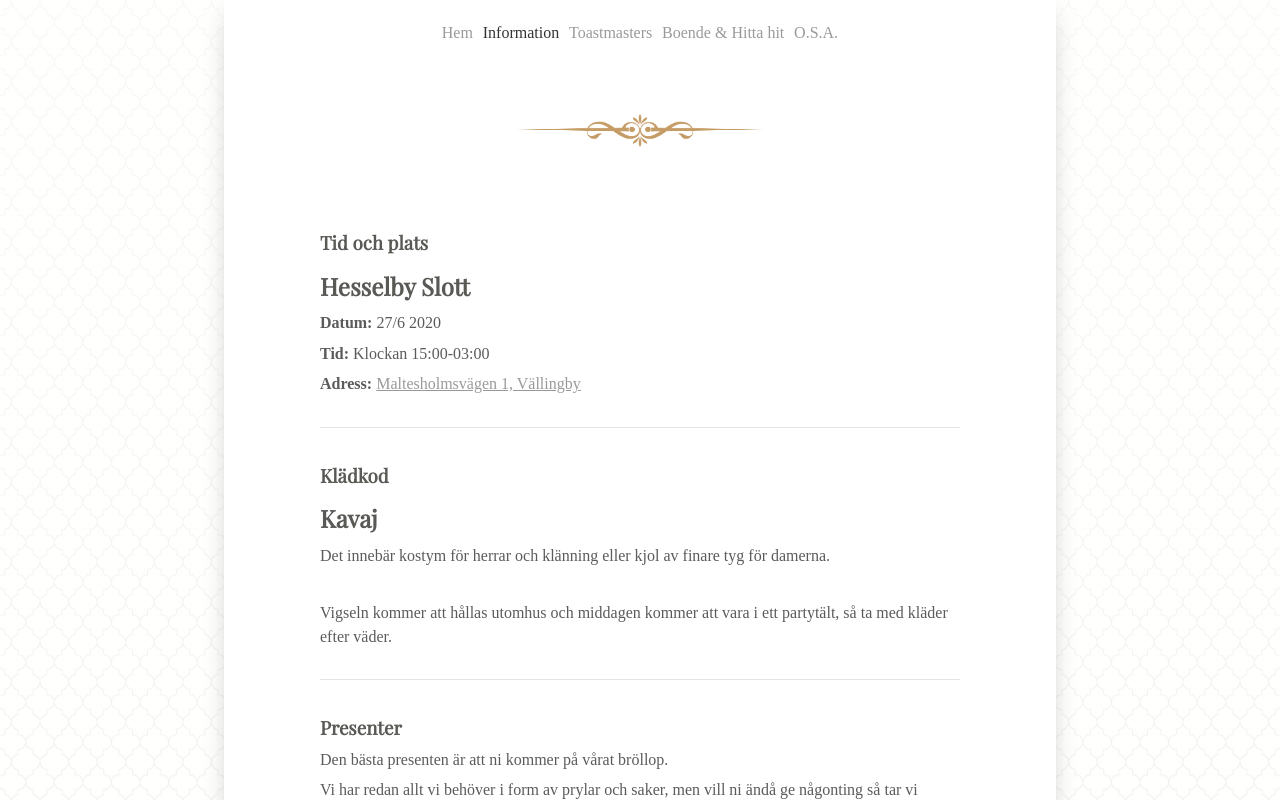
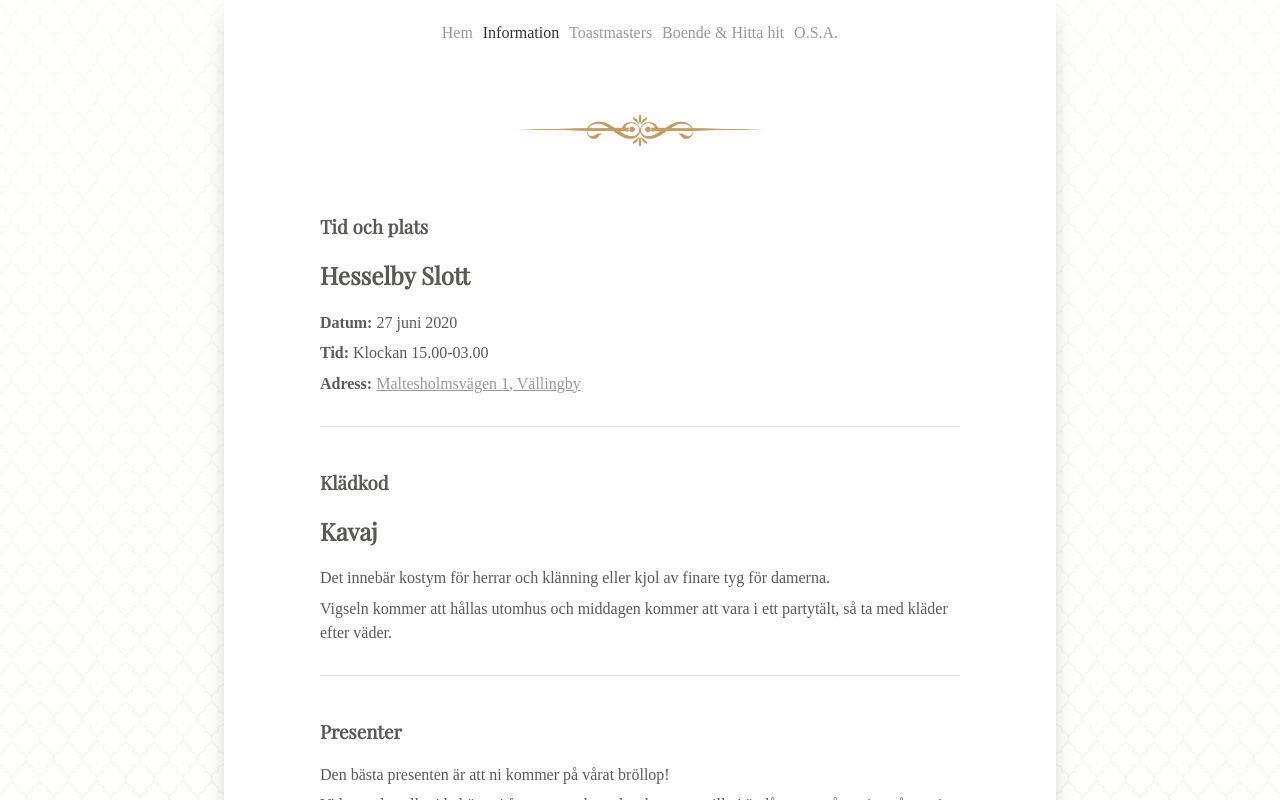
Before and after one commit to jesper-nord/brollop-web, a React (Create React App) app: page /#home in a window 1280 px wide. Both pictures are taken after a click on the item "Information". Shown: the part 600-1400 px from the top of the page. Built offline with nearby package versions, Linux system fonts and the light colour scheme; a web font is replaced by a local one.

Commit message:
update text and styling

```diff
--- a/src/components/link/index.js
+++ b/src/components/link/index.js
@@ -1,10 +1,6 @@
 import React from 'react'
 import './link.css'
 
-export const Link = ({ href, onClick, children, external = false }) => {
-  if (typeof onClick === 'function') {
-    return <button role='link' className='link' onClick={onClick}>{children}</button>
-  } else {
-    return <a href={href} className='link' target={external ? '_blank' : '_self'} rel='noopener noreferrer'>{children}</a>
-  }
+export const Link = ({ href, children, external = false }) => {
+  return <a href={href} className='link' target={external ? '_blank' : '_self'} rel='noopener noreferrer'>{children}</a>
 }
--- a/src/components/presentation/presentation.css
+++ b/src/components/presentation/presentation.css
@@ -34,7 +34,8 @@
 
 @media only screen and (min-width: 640px) {
   .presentation-right {
-    margin: 3em 2em;
+    margin: 0 2em;
+    align-self: center;
   }
 }
 
--- a/src/content/accomondation/index.js
+++ b/src/content/accomondation/index.js
@@ -9,17 +9,26 @@ export const Accomondation = () => {
         <h1>Boende</h1>
         <p>
           Det finns möjlighet att boka övernattning på slottets hotell, och vi blir självklart väldigt glada
-          om ni skulle välja att stanna över natten.
-          På <Link external href='https://www.hesselbyslott.se/hotell/'>Hesselby slotts hemsida</Link> går det att läsa mer om rummen och boka.
+          om ni skulle välja att stanna över natten och sedan äta frukost tillsammans.
+          För att boka rum mailar ni till <Link href='mailto:stay@hesselbyslott.se'>stay@hesselbyslott.se</Link> eller ringer <Link href='tel:+4684455140'>08 445 51 40</Link>.
+          Uppge att ni är inbjudna till vårt bröllop så hjälper de er med bokningen. Incheckning sker klockan 15.00.
+        </p>
+        <p>På <Link external href='https://www.hesselbyslott.se/'>Hesselby slotts hemsida</Link> kan ni läsa mer om slottet och rummen.</p>
+      </section>
+      <section className='section'>
+        <h1>Hitta hit</h1>
+        <h2>Tunnelbana</h2>
+        <p>
+          Det tar 5-10 minuter att gå från Johannelunds tunnelbanestation.
+          Gå längs spårets riktning över bron och sedan ner till höger, gå under bron och fortsätt rakt fram över vägen. Första gatan till vänster leder in till slottsområdet.
+        </p>
+        <h2>Bil</h2>
+        <p>
+          Gästparkering för gäster till slottet finns på två ställen vid infarten till slottet.
         </p>
       </section>
       <section className='section'>
-        <h1>Hitta hit</h1>
         <p>
-          Det tar ca 7 minuter att gå från Johannelunds tunnelbanestation.
-          Gå längs spårets riktning över bron och sedan ner till höger, under bron och fortsätt längs vägen. Ni ser slottet och det är även skyltat.
-        </p>
-        <br />
           <iframe
             src='https://www.google.com/maps/embed?pb=!1m14!1m8!1m3!1d8132.179561869568!2d17.854755!3d59.3655897!3m2!1i1024!2i768!4f13.1!3m3!1m2!1s0x0%3A0xdd0303435f53f7ec!2sHesselby%20Slott!5e0!3m2!1ssv!2sse!4v1580044827451!5m2!1ssv!2sse'
             frameBorder='0'
@@ -27,6 +36,7 @@ export const Accomondation = () => {
             height='420px'
             title='Karta Hesselby Slott'
           />
+        </p>
       </section>
     </div>
   )
--- a/src/content/content.css
+++ b/src/content/content.css
@@ -2,6 +2,17 @@
   display: flex;
   flex-direction: column;
   align-items: center;
+}
+
+.content .section {
+  width: 100%;
+  text-align: left;
+  padding: 1.5em 0;
+  border-bottom: 1px solid #e4e4e4;
+}
+
+.content .section:first-of-type {
+  padding-top: 0;
 }
 
 .img-text {
@@ -9,10 +20,3 @@
   font-style: italic;
   font-size: 0.85em;
 }
-
-.section {
-  width: 100%;
-  text-align: left;
-  padding: 1.5em 0;
-  border-bottom: 1px solid #e4e4e4;
-}
--- a/src/content/home/index.js
+++ b/src/content/home/index.js
@@ -6,10 +6,11 @@ import us from '../../images/us@0.15.jpeg'
 export const Home = () => {
   return (
     <div className='content'>
-      <h1>Vi gifter oss! Välkomna att fira och dela vår kärlek.</h1>
-      <p>Vi hoppas att träffa er i juni. På den här sidan hittar ni all information ni behöver inför bröllopet.</p>
+      <h1>Välkommen till Ulrika och Jespers bröllop!</h1>
+      <p>Vi hoppas att ni vill fira och dela vår kärlek i juni, när Forsgren och Lehtinen blir Nord.</p>
+      <p>På den här sidan hittar ni all information ni behöver inför bröllopet.</p>
       <img src={us} className='us image-border' alt='Jesper och Ulrika, 2/5 2019' />
-      <p className='img-text'>New York 2/5 2019, dagen då vi förlovade oss</p>
+      <p className='img-text'>New York 2/5 2019, dagen då vi förlovade oss.</p>
     </div>
   )
 }
--- a/src/content/information/index.js
+++ b/src/content/information/index.js
@@ -8,24 +8,21 @@ export const Information = () => {
       <section className='section'>
         <h1>Tid och plats</h1>
         <h2>Hesselby Slott</h2>
-        <p><strong>Datum:</strong> 27/6 2020</p>
-        <p><strong>Tid:</strong> Klockan 15:00-03:00</p>
+        <p><strong>Datum:</strong> 27 juni 2020</p>
+        <p><strong>Tid:</strong> Klockan 15.00-03.00</p>
         <p><strong>Adress:</strong> <Link external href='https://goo.gl/maps/grChjctvGP1JHGzq9'>Maltesholmsvägen 1, Vällingby</Link></p>
       </section>
       <section className='section'>
         <h1>Klädkod</h1>
         <h2>Kavaj</h2>
         <p>Det innebär kostym för herrar och klänning eller kjol av finare tyg för damerna.</p>
-        <br />
         <p>Vigseln kommer att hållas utomhus och middagen kommer att vara i ett partytält, så ta med kläder efter väder.</p>
       </section>
       <section className='section'>
         <h1>Presenter</h1>
+        <p>Den bästa presenten är att ni kommer på vårat bröllop!</p>
         <p>
-          Den bästa presenten är att ni kommer på vårat bröllop.
-        </p>
-        <p>
-          Vi har redan allt vi behöver i form av prylar och saker, men vill ni ändå ge någonting så tar vi tacksamt emot bidrag till vår smekmånad.
+          Vi har redan allt vi behöver i form av prylar och saker, men vill ni ändå ge oss någonting så tar vi tacksamt emot bidrag till vår smekmånad.
           Det går bra att överföra till konto <strong>9252 5138791</strong> (SBAB) och kontanter går förstås också bra.
         </p>
       </section>
--- a/src/content/rsvp/index.js
+++ b/src/content/rsvp/index.js
@@ -6,8 +6,8 @@ export const RSVP = () => {
     <div className='content'>
       <section className='section'>
         <h1>O.S.A.</h1>
-        <p>O.S.A. senast den x/x 2020 till <Link href='mailto:osa@ulrikajesper2020.se'>osa@ulrikajesper2020.se</Link>.</p>
-        <br />
+        <p>O.S.A. senast den 4 maj 2020 till <Link href='mailto:osa@ulrikajesper2020.se'>osa@ulrikajesper2020.se</Link>.</p>
+        <p>Meddela gärna i O.S.A. om ni planerar att sova över på slottets hotell.</p>
         <h2>Allergier</h2>
         <p>Glöm inte att meddela eventuella allergier i samband med att du O.S.A:r</p>
       </section>
--- a/src/index.css
+++ b/src/index.css
@@ -15,7 +15,6 @@ body {
 
 h1, h2, h3 {
   color: #595955;
-  margin: 0.6em 0 0.4em 0;
   font-family: 'Playfair Display', serif;
 }
 
```
Lines whose indentation alone changed are shown as unchanged.
